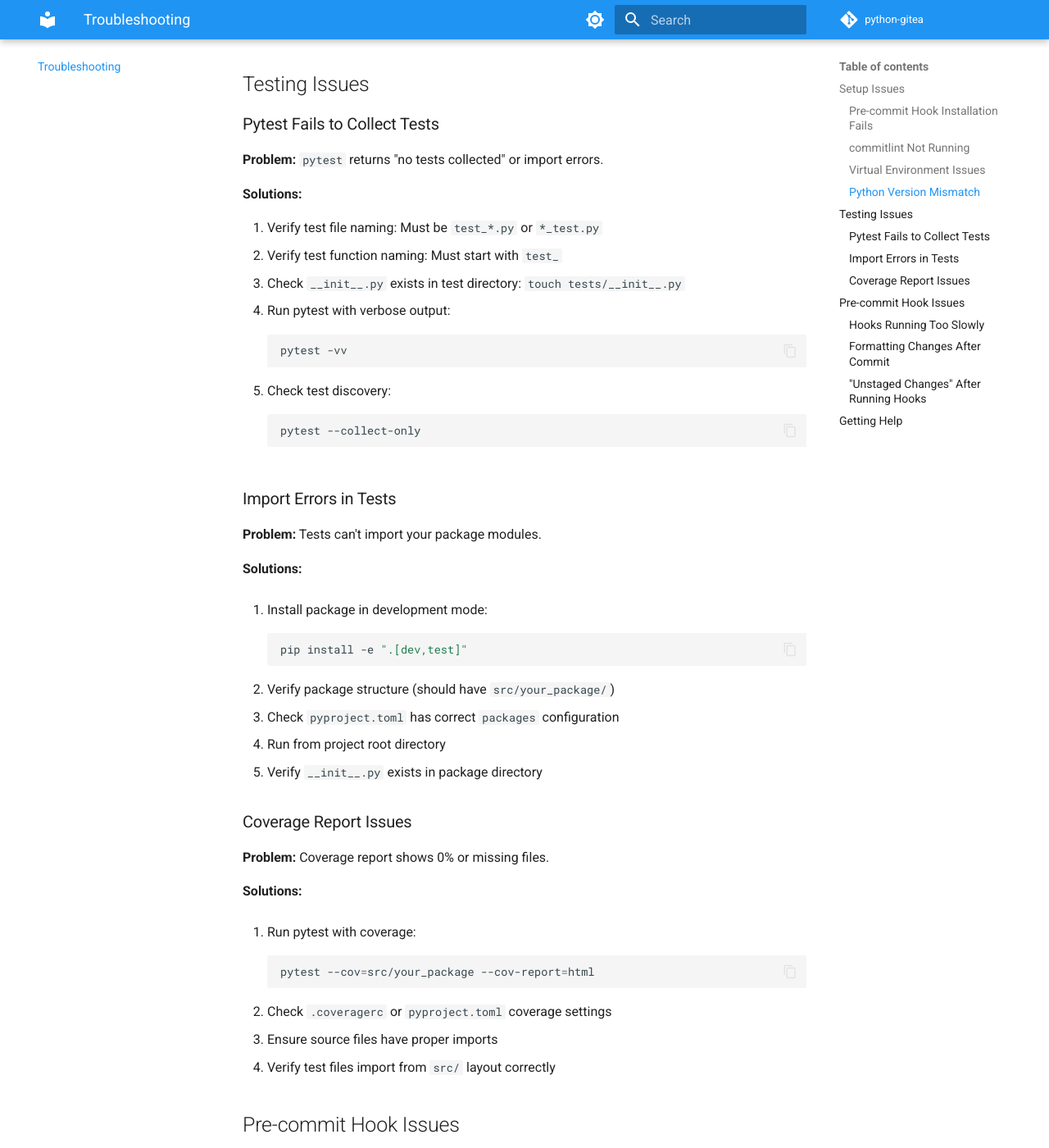
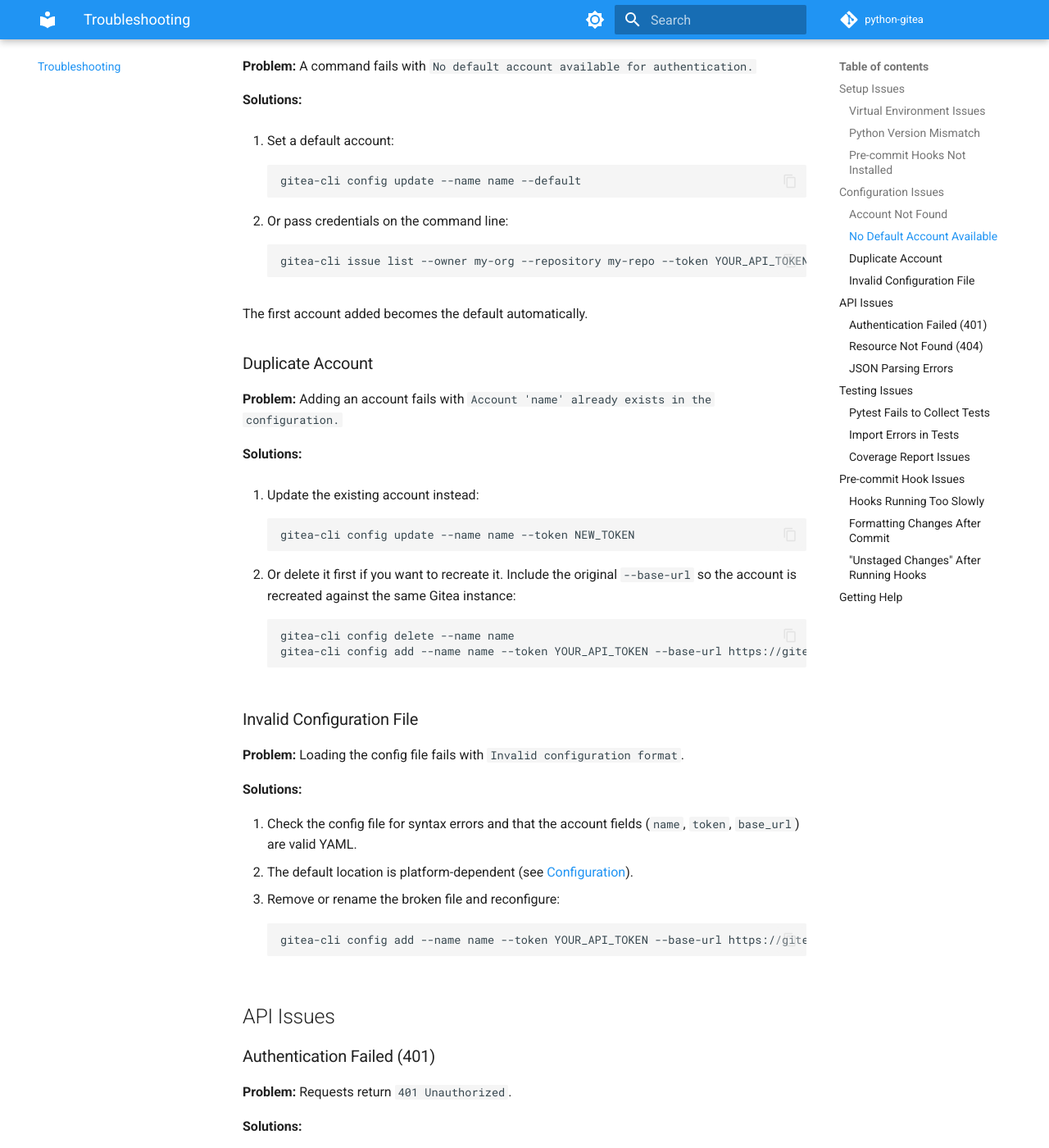
Before and after one commit to isaac-cf-wong/python-gitea, an MkDocs documentation site: the page built from docs/dev/troubleshooting.md, in a window 1280 px wide and 1400 px high, scrolled down 2426 px. Shown: the whole window at 82% size. Built offline with MkDocs 1.6.1 and Material for MkDocs 9.7.7, drawn with Linux system fonts in a browser that asks for light colours; comment, search, counter and statistics services are not loaded; some of the changed text lies outside the part shown.

Commit message:
docs: update troubleshooting guide and fix stale dev install steps (#69)
* docs: update troubleshooting guide and fix stale dev install steps

- Rewrite troubleshooting guide: drop stale template content (npm/commitlint,
  black, 'your_package', Python 3.10/3.11) and document the actual tooling
  (uv, prek) and Python 3.12-3.14
- Add user-facing sections for config and API errors (missing account, no
  default account, duplicate account, invalid config, 401/404, JSON parsing)
- Remove the obsolete npm/commitlint steps from the README dev install section
  in favor of uv sync + prek install

* docs: address CodeRabbit review comments on troubleshooting guide

- Use uv venv --clear for cross-platform venv recreation
- Preserve --base-url when recreating a deleted account
- Document both pytest file patterns (test_*.py, *_test.py) and the test
  name prefix rule

````diff
--- a/docs/dev/troubleshooting.md
+++ b/docs/dev/troubleshooting.md
@@ -1,68 +1,9 @@
 # Troubleshooting
 
-This guide covers common issues you might encounter when using this package and
-how to resolve them.
+This guide covers common issues you might encounter when installing,
+configuring, or using `python-gitea`, and how to resolve them.
 
 ## Setup Issues
-
-### Pre-commit Hook Installation Fails
-
-**Problem:** `pre-commit install` returns an error or hooks don't run on commit.
-
-**Solutions:**
-
-<!-- prettier-ignore-start -->
-
-1. Ensure you're in the project root directory
-2. Verify Python virtual environment is activated
-3. Reinstall pre-commit:
-
-    ```bash
-    pip uninstall pre-commit
-    pip install pre-commit
-    pre-commit install
-    pre-commit install --hook-type commit-msg
-    ```
-
-4. Check if `.git` directory exists (must be a git repository)
-5. Try running manually: `pre-commit run --all-files`
-
-<!-- prettier-ignore-end -->
-
-### commitlint Not Running
-
-**Problem:** Commit messages aren't validated despite `npm install` being run.
-
-**Solutions:**
-
-<!-- prettier-ignore-start -->
-
-1. Verify `npm install` was successful:
-
-    ```bash
-    npm list @commitlint/config-angular
-    ```
-
-2. Re-install commitlint dependencies:
-
-    ```bash
-    npm install --save-dev @commitlint/cli @commitlint/config-angular
-    ```
-
-3. Reinstall pre-commit hooks:
-
-    ```bash
-    pre-commit install --hook-type commit-msg
-    ```
-
-4. Test manually:
-
-    ```bash
-    echo "invalid message" | commitlint
-    echo "feat: valid message" | commitlint
-    ```
-
-<!-- prettier-ignore-end -->
 
 ### Virtual Environment Issues
 
@@ -72,38 +13,40 @@
 
 <!-- prettier-ignore-start -->
 
-1. Create a fresh virtual environment:
+1. Create a fresh virtual environment with `uv` (`--clear` replaces the
+   existing one and works on all platforms, removing the need for
+   `rm -rf .venv`):
 
     ```bash
-    rm -rf .venv
-    python -m venv .venv
+    uv venv --clear --python 3.12
     source .venv/bin/activate  # On Windows: .venv\Scripts\activate
     ```
 
-2. Upgrade pip:
+2. Install the project and its development dependencies:
 
     ```bash
-    python -m pip install --upgrade pip
+    uv sync --group dev
     ```
 
-3. Install dependencies:
+3. Verify the installation:
 
     ```bash
-    pip install -e ".[dev,docs,test]"
+    python -c "import gitea; print(gitea.__version__)"
     ```
 
-4. Verify installation:
+4. If you installed with `pip` instead, upgrade it first:
 
     ```bash
-    python -c "import your_package; print(your_package.__version__)"
+    pip install --upgrade pip uv
     ```
 
 <!-- prettier-ignore-end -->
 
+For details, see the [Installation Guide](../user-guide/installation.md).
+
 ### Python Version Mismatch
 
-**Problem:** `python -m venv .venv` fails or tests don't run with wrong Python
-version.
+**Problem:** `uv venv` fails or tests don't run with the wrong Python version.
 
 **Solutions:**
 
@@ -115,19 +58,191 @@
     python --version
     ```
 
-2. Ensure Python 3.10 or higher is installed
-3. Use specific Python version when creating venv:
+2. `python-gitea` requires Python 3.12 or later and is built and tested against
+   Python 3.12-3.14.
+3. Create the virtual environment with a supported version:
 
     ```bash
-    python3.11 -m venv .venv
+    uv venv --python 3.12  # 3.12, 3.13, or 3.14
+    source .venv/bin/activate
     ```
 
-4. Or use uv for version management:
+<!-- prettier-ignore-end -->
+
+### Pre-commit Hooks Not Installed
+
+**Problem:** Formatting and linting hooks don't run when you commit.
+
+**Solutions:**
+
+<!-- prettier-ignore-start -->
+
+1. Ensure you're in the project root directory (must be a git repository).
+2. Install the hooks with `prek`:
 
     ```bash
-    uv venv --python 3.11
-    source .venv/bin/activate
+    uv run prek install
     ```
+
+3. Run all hooks manually:
+
+    ```bash
+    uv run prek run --all-files
+    ```
+
+4. Check which hooks are configured in `.pre-commit-config.yaml`.
+
+<!-- prettier-ignore-end -->
+
+Pull request titles are validated in CI
+(`.github/workflows/semantic_pull_request.yml`), not locally.
+
+## Configuration Issues
+
+### Account Not Found
+
+**Problem:** A command fails with
+`Account 'name' does not exist in the configuration.`
+
+**Solutions:**
+
+<!-- prettier-ignore-start -->
+
+1. List your configured accounts:
+
+    ```bash
+    gitea-cli config list
+    ```
+
+2. Add the missing account:
+
+    ```bash
+    gitea-cli config add --name name --token YOUR_API_TOKEN --base-url https://gitea.example.com
+    ```
+
+3. Pass the account explicitly with `--account-name name`, or use a token and
+   base URL directly.
+
+<!-- prettier-ignore-end -->
+
+See [Configuration](../user-guide/configuration.md) for the full account
+workflow.
+
+### No Default Account Available
+
+**Problem:** A command fails with
+`No default account available for authentication.`
+
+**Solutions:**
+
+<!-- prettier-ignore-start -->
+
+1. Set a default account:
+
+    ```bash
+    gitea-cli config update --name name --default
+    ```
+
+2. Or pass credentials on the command line:
+
+    ```bash
+    gitea-cli issue list --owner my-org --repository my-repo --token YOUR_API_TOKEN --base-url https://gitea.example.com
+    ```
+
+<!-- prettier-ignore-end -->
+
+The first account added becomes the default automatically.
+
+### Duplicate Account
+
+**Problem:** Adding an account fails with
+`Account 'name' already exists in the configuration.`
+
+**Solutions:**
+
+<!-- prettier-ignore-start -->
+
+1. Update the existing account instead:
+
+    ```bash
+    gitea-cli config update --name name --token NEW_TOKEN
+    ```
+
+2. Or delete it first if you want to recreate it. Include the original
+   `--base-url` so the account is recreated against the same Gitea instance:
+
+    ```bash
+    gitea-cli config delete --name name
+    gitea-cli config add --name name --token YOUR_API_TOKEN --base-url https://gitea.example.com
+    ```
+
+<!-- prettier-ignore-end -->
+
+### Invalid Configuration File
+
+**Problem:** Loading the config file fails with `Invalid configuration format`.
+
+**Solutions:**
+
+<!-- prettier-ignore-start -->
+
+1. Check the config file for syntax errors and that the account fields
+   (`name`, `token`, `base_url`) are valid YAML.
+2. The default location is platform-dependent (see
+   [Configuration](../user-guide/configuration.md)).
+3. Remove or rename the broken file and reconfigure:
+
+    ```bash
+    gitea-cli config add --name name --token YOUR_API_TOKEN --base-url https://gitea.example.com
+    ```
+
+<!-- prettier-ignore-end -->
+
+## API Issues
+
+### Authentication Failed (401)
+
+**Problem:** Requests return `401 Unauthorized`.
+
+**Solutions:**
+
+<!-- prettier-ignore-start -->
+
+1. Verify the token is valid for the target Gitea instance.
+2. Check the base URL points at your Gitea instance (not the repo web UI).
+3. Confirm the token has the required scopes for the operation.
+
+<!-- prettier-ignore-end -->
+
+### Resource Not Found (404)
+
+**Problem:** Requests return `404 Not Found`.
+
+**Solutions:**
+
+<!-- prettier-ignore-start -->
+
+1. Verify `--owner`/`--repository` point at an existing repository.
+2. Check issue/PR indices, label and milestone IDs, and project/column IDs
+   exist.
+3. Confirm the authenticated account has access to the resource.
+
+<!-- prettier-ignore-end -->
+
+### JSON Parsing Errors
+
+**Problem:** Logs show `Failed to parse JSON response` and methods return empty
+data.
+
+**Solutions:**
+
+<!-- prettier-ignore-start -->
+
+1. Confirm the base URL points at a Gitea API endpoint, e.g.
+   `https://gitea.example.com` (the client appends `/api/v1`).
+2. Test the endpoint with a manual request, for example by calling
+   `https://gitea.example.com/api/v1/user` with your token in the authorization
+   header.
 
 <!-- prettier-ignore-end -->
 
@@ -141,41 +256,41 @@
 
 <!-- prettier-ignore-start -->
 
-1. Verify test file naming: Must be `test_*.py` or `*_test.py`
-2. Verify test function naming: Must start with `test_`
-3. Check `__init__.py` exists in test directory: `touch tests/__init__.py`
-4. Run pytest with verbose output:
+1. Verify test file naming: pytest discovers `test_*.py` and `*_test.py` by
+   default.
+2. Verify test function naming: names must start with `test` (e.g. `test_list_issues`
+   or `test_list`); this project uses `test_`-prefixed names.
+3. Run from the project root:
 
     ```bash
-    pytest -vv
+    uv run pytest -vv
     ```
 
-5. Check test discovery:
+4. Check test discovery:
 
     ```bash
-    pytest --collect-only
+    uv run pytest --collect-only
     ```
 
 <!-- prettier-ignore-end -->
 
 ### Import Errors in Tests
 
-**Problem:** Tests can't import your package modules.
+**Problem:** Tests can't import `gitea` modules.
 
 **Solutions:**
 
 <!-- prettier-ignore-start -->
 
-1. Install package in development mode:
+1. Ensure development dependencies are installed:
 
     ```bash
-    pip install -e ".[dev,test]"
+    uv sync --group dev
     ```
 
-2. Verify package structure (should have `src/your_package/`)
-3. Check `pyproject.toml` has correct `packages` configuration
-4. Run from project root directory
-5. Verify `__init__.py` exists in package directory
+2. Verify the `src` layout is correct (package lives in `src/gitea/`) and that
+   `[tool.pytest.ini_options].pythonpath` includes `src`.
+3. Run from the project root directory.
 
 <!-- prettier-ignore-end -->
 
@@ -190,12 +305,12 @@
 1. Run pytest with coverage:
 
     ```bash
-    pytest --cov=src/your_package --cov-report=html
+    uv run pytest --cov-report=html
     ```
 
-2. Check `.coveragerc` or `pyproject.toml` coverage settings
-3. Ensure source files have proper imports
-4. Verify test files import from `src/` layout correctly
+2. Coverage is configured in `pyproject.toml` under `[tool.coverage]`; the
+   default `addopts` already enables coverage on `src`.
+3. Verify test files import from the `src/` layout correctly.
 
 <!-- prettier-ignore-end -->
 
@@ -212,23 +327,14 @@
 1. Check which hooks are slow:
 
     ```bash
-    pre-commit run --all-files --verbose
+    uv run prek run --all-files --verbose
     ```
 
-2. Consider excluding large files:
-
-    ```yaml
-    exclude: |
-      (?x)^(
-        large_data_file.csv|
-        node_modules/
-      )$
-    ```
-
-3. Run specific hooks:
+2. Run specific hooks:
 
     ```bash
-    pre-commit run black --all-files  # Just black
+    uv run prek run ruff --all-files
+    uv run prek run prettier --all-files
     ```
 
 <!-- prettier-ignore-end -->
@@ -241,20 +347,16 @@
 
 <!-- prettier-ignore-start -->
 
-1. This is normal behavior - review the changes
-2. Stage the new changes:
+1. This is normal behavior - review the changes.
+2. Stage the new changes and commit again:
 
     ```bash
     git add .
-    git commit -m "your message"  # Try again
+    git commit -m "your message"
     ```
 
-3. Modify tool settings if behavior is unwanted (in `pyproject.toml`)
-4. Disable specific hooks temporarily:
-
-    ```bash
-    SKIP=black,ruff pre-commit run --all-files
-    ```
+3. Modify the tool settings if the behavior is unwanted (e.g. in
+   `.pre-commit-config.yaml` or `pyproject.toml`).
 
 <!-- prettier-ignore-end -->
 
@@ -266,20 +368,18 @@
 
 <!-- prettier-ignore-start -->
 
-1. This is expected - review changes:
+1. This is expected - review the changes:
 
     ```bash
     git diff
     ```
 
-2. Stage the changes:
+2. Stage and commit:
 
     ```bash
     git add .
+    git commit -m "your message"
     ```
-
-3. Try committing again
-4. Or use `git add -A` to stage all changes before commit
 
 <!-- prettier-ignore-end -->
 
@@ -289,14 +389,21 @@
 
 <!-- prettier-ignore-start -->
 
-1. **Check existing issues**: Search GitHub Issues for your problem
-2. **Review logs carefully**: Error messages usually point to the root cause
-3. **Search documentation**: Many issues are covered in specific tool docs
-4. **Try minimal reproduction**: Isolate the problem to a single file/command
-5. **Ask for help**: Open an [issue](https://github.com/isaac-cf-wong/python-gitea/issues/new/choose) with:
-    - Your environment (Python version, OS)
-    - Steps to reproduce
-    - Full error message/logs
-    - What you've already tried
+1. **Check existing issues**: Search
+   [GitHub Issues](https://github.com/isaac-cf-wong/python-gitea/issues) for
+   your problem.
+2. **Review logs carefully**: Run with verbose logging to see request details:
+
+    ```bash
+    gitea-cli --verbose DEBUG issue list --owner my-org --repository my-repo
+    ```
+
+3. **Try a minimal reproduction**: Isolate the problem to a single command.
+4. **Ask for help**: Open an
+   [issue](https://github.com/isaac-cf-wong/python-gitea/issues/new/choose) with:
+   - Your environment (Python version, OS)
+   - Steps to reproduce
+   - Full error message/logs
+   - What you've already tried
 
 <!-- prettier-ignore-end -->
````
Also changed, not shown: README.md (+2 -6 lines).
